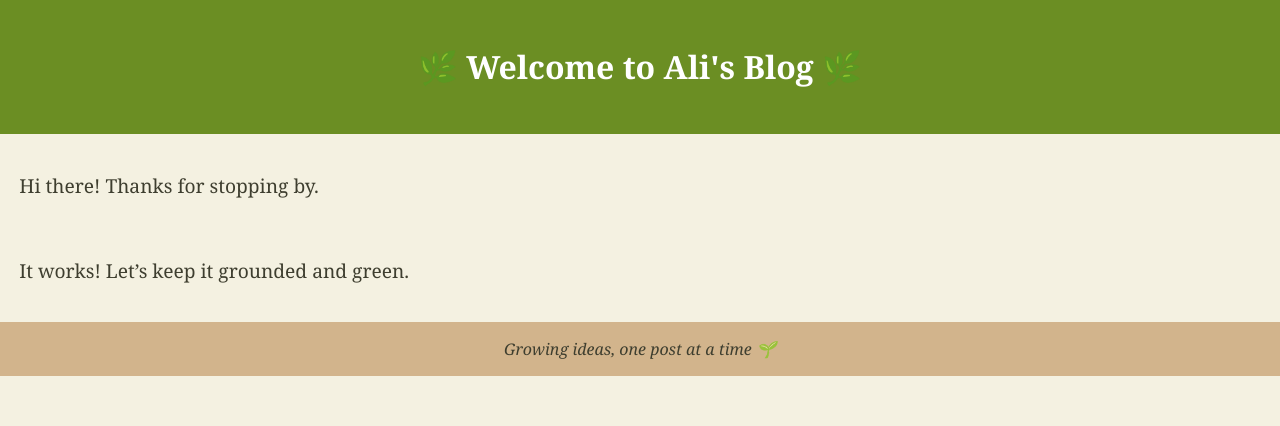
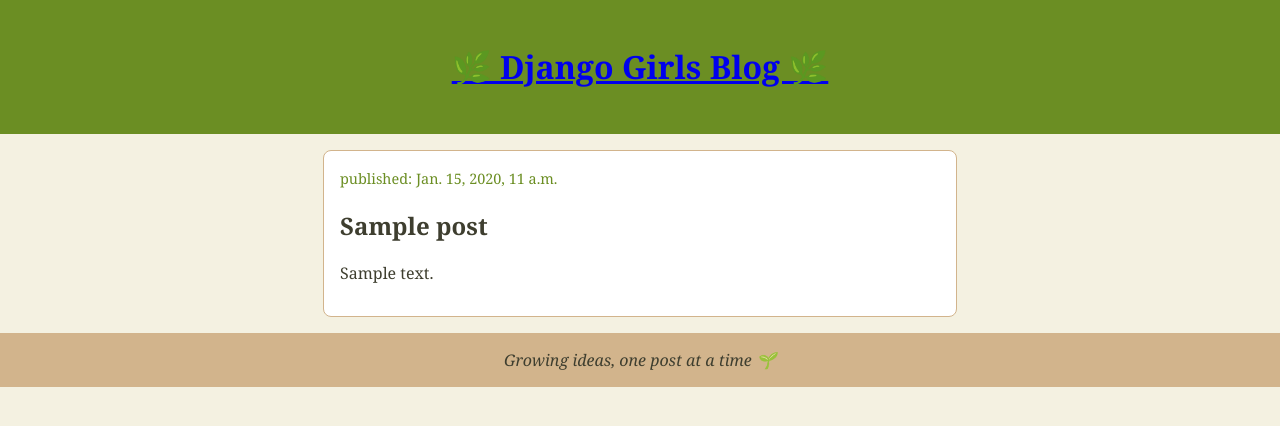
Before and after one commit to alirho45/django-girls, a Django app: page / in a window 1280 px wide. Shown: the top 426 px of the page. Run offline with Django 5.2, Linux system fonts and the light colour scheme; tables that the repository leaves empty hold one stand-in row (values such as "Sample post").

Commit message:
templates modified

```diff
--- a/blog/templates/blog/post_list.html
+++ b/blog/templates/blog/post_list.html
@@ -16,9 +16,24 @@
                 text-align: center;
                 padding: 1.5em;
             }
-            p {
+            article {
+                background-color: #fff;
+                margin: 1em auto;
                 padding: 1em;
-                font-size: 1.2em;
+                max-width: 600px;
+                border: 1px solid #d2b48c;
+                border-radius: 8px;
+            }
+            time {
+                font-size: 0.9em;
+                color: #6b8e23;
+            }
+            h2 a {
+                color: #3e3e2f;
+                text-decoration: none;
+            }
+            h2 a:hover {
+                color: #6b8e23;
             }
             footer {
                 background-color: #d2b48c; /* tan */
@@ -30,10 +45,17 @@
     </head>
     <body>
         <header>
-            <h1>🌿 Welcome to Ali's Blog 🌿</h1>
+            <h1><a href="/">🌿 Django Girls Blog 🌿</a></h1>
         </header>
-        <p>Hi there! Thanks for stopping by.</p>
-        <p>It works! Let’s keep it grounded and green.</p>
+
+        {% for post in posts %}
+            <article>
+                <time>published: {{ post.published_date }}</time>
+                <h2><a href="">{{ post.title }}</a></h2>
+                <p>{{ post.text|linebreaksbr }}</p>
+            </article>
+        {% endfor %}
+
         <footer>
             Growing ideas, one post at a time 🌱
         </footer>
--- a/blog/views.py
+++ b/blog/views.py
@@ -1,4 +1,7 @@
 from django.shortcuts import render
+from django.utils import timezone
+from .models import Post
 
 def post_list(request):
-    return render(request, 'blog/post_list.html', {})
+    posts = Post.objects.filter(published_date__lte=timezone.now()).order_by('published_date')
+    return render(request, 'blog/post_list.html', {'posts': posts})
```
